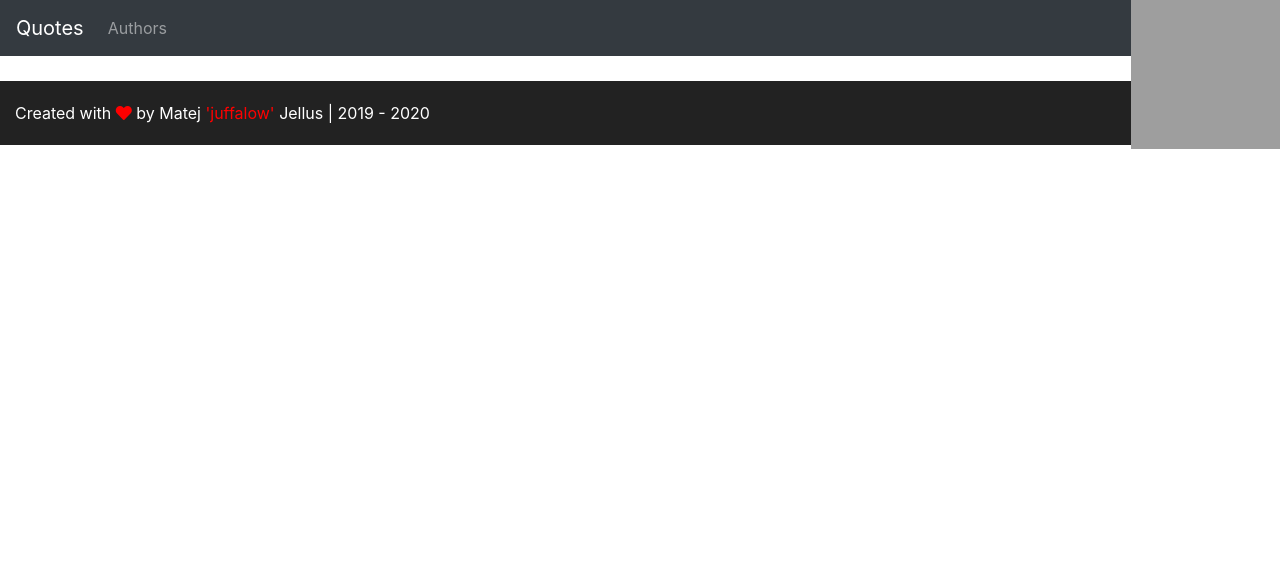
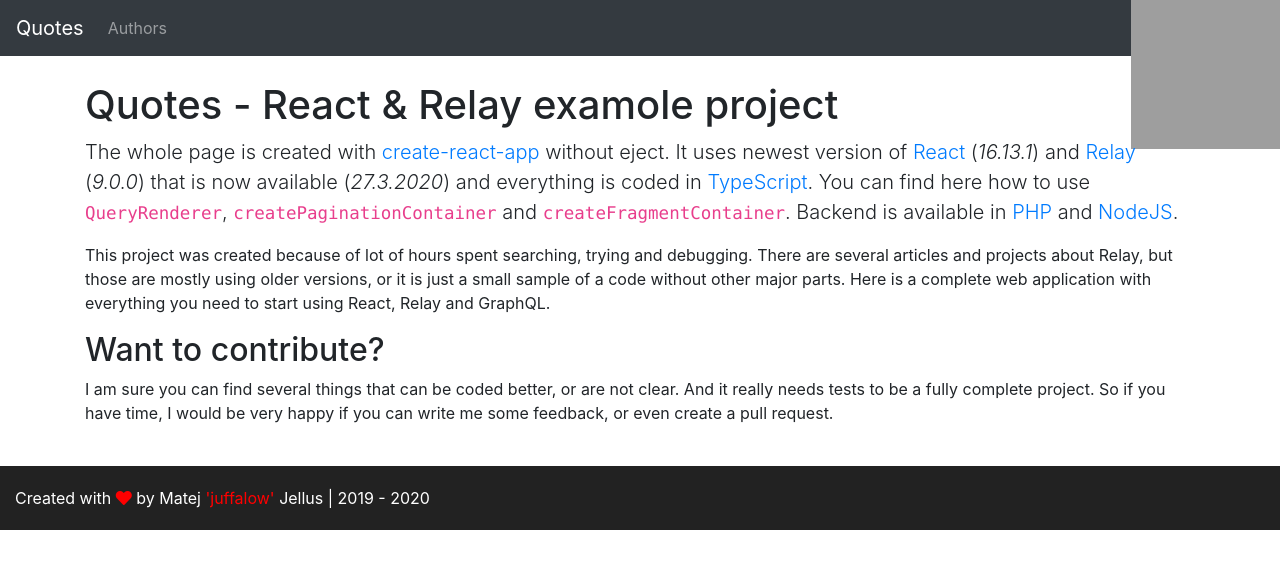
Before and after one commit to devmatt829/react-relay-example, a React (Create React App) app: page / in a window 1280 px wide. Shown: the top 568 px of the page. Built offline with nearby package versions, Linux system fonts and the light colour scheme; no server answers; grey boxes are pictures that could not be loaded; what babel-plugin-relay, react-relay would draw is missing.

Commit message:
Add homepage

```diff
--- a/src/App.tsx
+++ b/src/App.tsx
@@ -3,10 +3,7 @@ import { BrowserRouter as Router, Route } from 'react-router-dom';
 import Menu from 'components/Menu';
 import ForkMe from 'components/ForkMe';
 import Footer from 'components/Footer';
-// import Home from 'pages/Home';
-// import Authors from 'pages/Authors';
-// <Route path="/" exact component={Home} />
-// <Route path="/authors" exact component={Authors} />
+import Home from 'pages/Home';
 import Quotes from 'pages/Quotes';
 
 const App = () => (
@@ -16,8 +13,8 @@ const App = () => (
       <ForkMe />
       <main role="main" className="flex-shrink-0" style={{ marginTop: 25, marginBottom: 25 }}>
         <Route path="/quotes" component={Quotes} />
+        <Route path="/" component={Home} exact />
       </main>
-
       <Footer />
     </>
   </Router>
--- /dev/null
+++ b/src/pages/Home.tsx
@@ -0,0 +1,23 @@
+import React from 'react';
+import Container from 'react-bootstrap/Container';
+import Row from 'react-bootstrap/Row';
+import Col from 'react-bootstrap/Col';
+import SEO from 'components/SEO';
+
+const Home: React.FC = () => (
+  <SEO title="Quotes" description="">
+    <Container>
+      <Row>
+        <Col>
+          <h1>Quotes - React &amp; Relay examole project</h1>
+          <p className="lead">The whole page is created with <a href="https://create-react-app.dev/" rel="noopener noreferrer" target="_blank">create-react-app</a> without eject. It uses newest version of <a href="https://reactjs.org/" rel="noopener noreferrer" target="_blank">React</a> (<i>16.13.1</i>) and <a href="https://relay.dev/" rel="noopener noreferrer" target="_blank">Relay</a> (<i>9.0.0</i>) that is now available (<i>27.3.2020</i>) and everything is coded in <a href="https://www.typescriptlang.org/" rel="noopener noreferrer" target="_blank">TypeScript</a>. You can find here how to use <code>QueryRenderer</code>, <code>createPaginationContainer</code> and <code>createFragmentContainer</code>. Backend is available in <a href="https://github.com/juffalow/slim-graphql-eloquent-example" rel="noopener noreferrer" target="_blank">PHP</a> and <a href="https://github.com/juffalow/express-graphql-example" rel="noopener noreferrer" target="_blank">NodeJS</a>.</p>
+          <p>This project was created because of lot of hours spent searching, trying and debugging. There are several articles and projects about Relay, but those are mostly using older versions, or it is just a small sample of a code without other major parts. Here is a complete web application with everything you need to start using React, Relay and GraphQL.</p>
+          <h2>Want to contribute?</h2>
+          <p>I am sure you can find several things that can be coded better, or are not clear. And it really needs tests to be a fully complete project. So if you have time, I would be very happy if you can write me some feedback, or even create a pull request.</p>
+        </Col>
+      </Row>
+    </Container>
+  </SEO>
+);
+
+export default Home;
```
Also changed, not shown: 1 other file (tests, documents, lock files or other folders).
